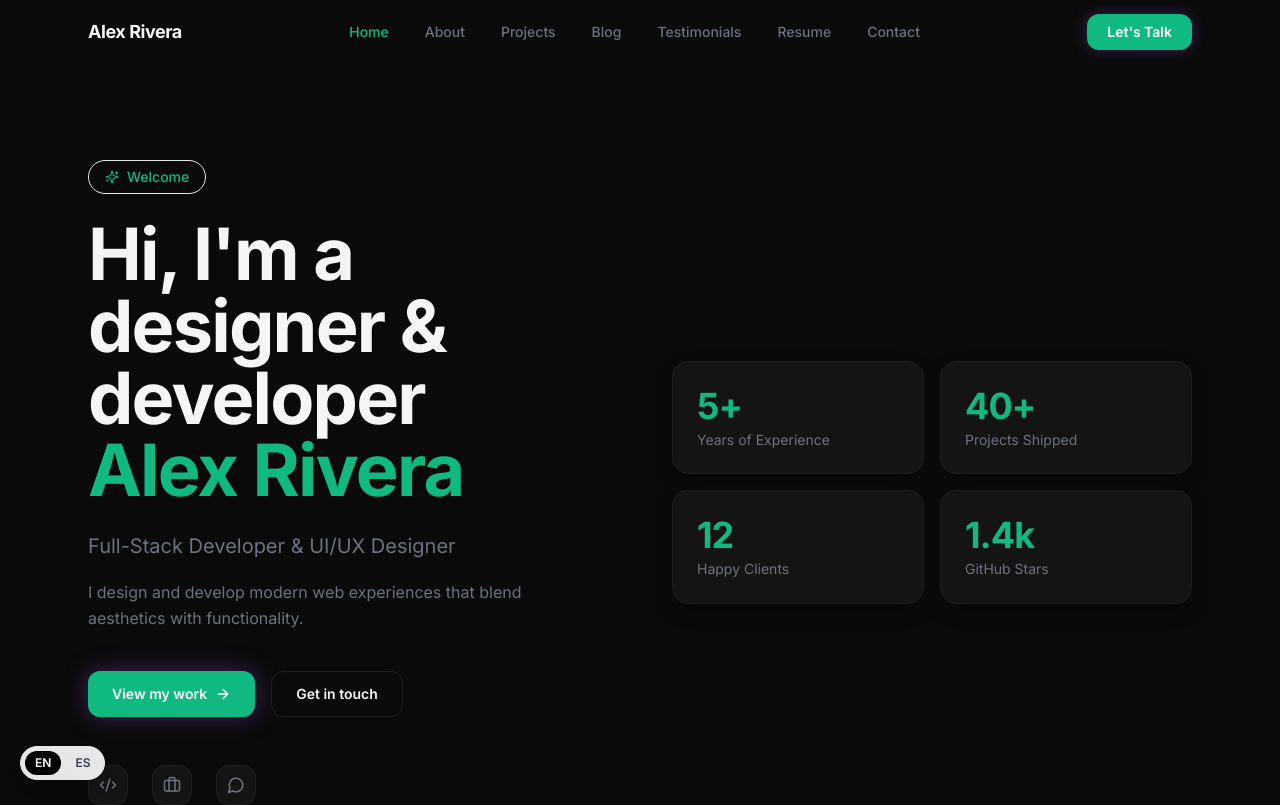
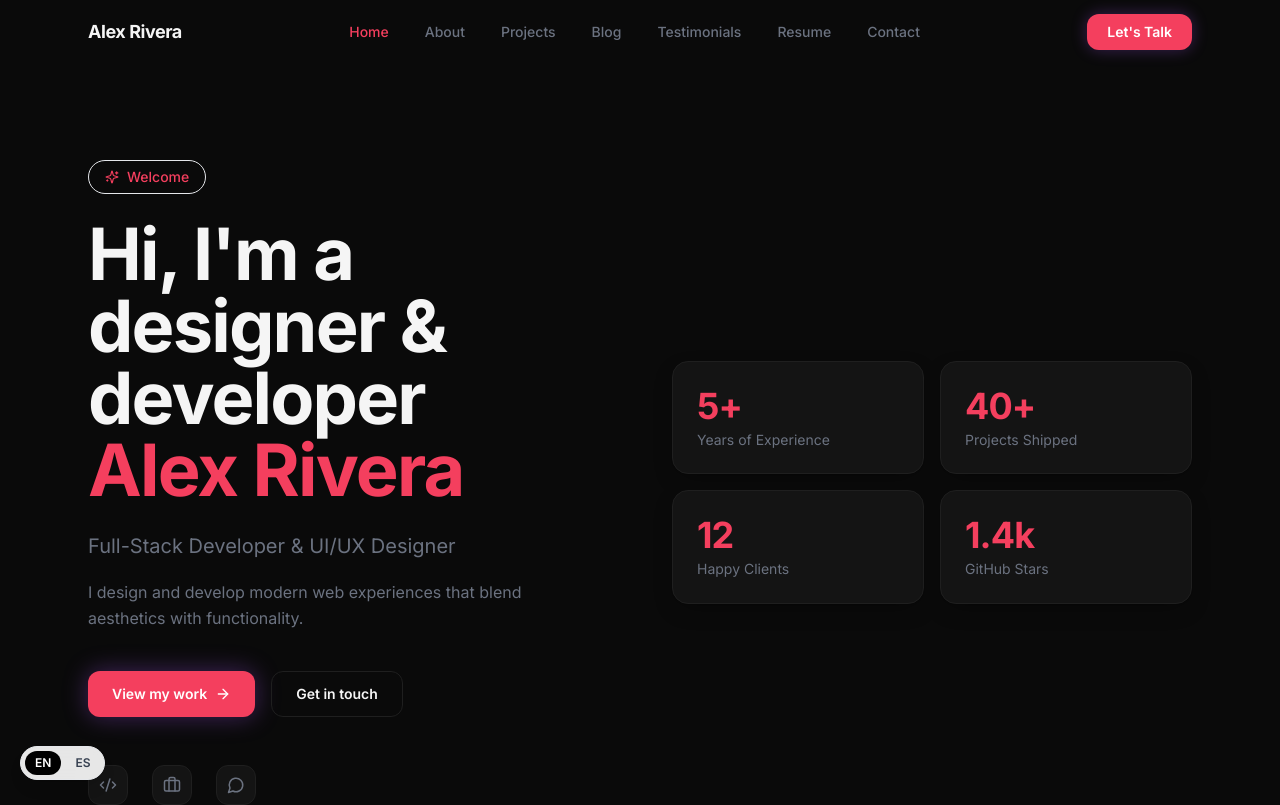
Before and after one commit to ranaasad01/atomic-build-a-modern-portfolio-website-with-da-8d5363ce, a Next.js app: page / in a window 1280 px wide. Shown: the top 805 px of the page. Built offline with nearby package versions, Linux system fonts and the light colour scheme.

Commit message:
style: update theme tokens

```diff
--- a/app/globals.css
+++ b/app/globals.css
@@ -1,99 +1,196 @@
 @tailwind base;
+
 @tailwind components;
+
 @tailwind utilities;
+
+
 
 @import url('https://fonts.googleapis.com/css2?family=Inter:wght@300;400;500;600;700;800;900&family=DM+Sans:ital,opsz,wght@0,9..40,300;0,9..40,400;0,9..40,500;0,9..40,600;0,9..40,700;0,9..40,800&display=swap');
 
+
+
 :root {
+
   --background: #0A0A0A;
+
   --surface: #141414;
+
   --foreground: #F5F5F5;
+
   --muted: #6B7280;
-  --primary: #10b981;
-  --accent: #d946ef;
+
+  --primary: #f43f5e;
+
+  --accent: #f97316;
+
   --border: #1F1F1F;
+
   --glow-primary: rgba(168, 85, 247, 0.15);
+
   --glow-accent: rgba(99, 102, 241, 0.15);
-    --ring: #10b981;
+
+    --ring: #f43f5e;
 }
 
+
+
 * {
+
   box-sizing: border-box;
+
 }
 
+
+
 html {
+
   scroll-behavior: smooth;
+
 }
 
+
+
 body {
+
   background-color: var(--background);
+
   color: var(--foreground);
+
   font-family: 'Inter', 'DM Sans', sans-serif;
+
   font-size: 1rem;
+
   line-height: 1.7;
+
   -webkit-font-smoothing: antialiased;
+
   -moz-osx-font-smoothing: grayscale;
+
 }
 
+
+
 ::selection {
+
   background-color: var(--primary);
+
   color: #fff;
+
 }
 
+
+
 ::-webkit-scrollbar {
+
   width: 6px;
+
 }
 
+
+
 ::-webkit-scrollbar-track {
+
   background: var(--background);
+
 }
 
+
+
 ::-webkit-scrollbar-thumb {
+
   background: var(--border);
+
   border-radius: 3px;
+
 }
 
+
+
 ::-webkit-scrollbar-thumb:hover {
+
   background: var(--muted);
+
 }
 
+
+
 .glow-primary {
+
   box-shadow: 0 0 40px 0 var(--glow-primary);
+
 }
 
+
+
 .glow-accent {
+
   box-shadow: 0 0 40px 0 var(--glow-accent);
+
 }
 
+
+
 .gradient-text {
+
   background: linear-gradient(135deg, var(--primary), var(--accent));
+
   -webkit-background-clip: text;
+
   -webkit-text-fill-color: transparent;
+
   background-clip: text;
+
 }
 
+
+
 .gradient-border {
+
   position: relative;
+
 }
 
+
+
 .gradient-border::before {
+
   content: '';
+
   position: absolute;
+
   inset: 0;
+
   border-radius: inherit;
+
   padding: 1px;
+
   background: linear-gradient(135deg, var(--primary), var(--accent));
+
   -webkit-mask: linear-gradient(#fff 0 0) content-box, linear-gradient(#fff 0 0);
+
   -webkit-mask-composite: xor;
+
   mask-composite: exclude;
+
   pointer-events: none;
+
 }
 
+
+
 @layer utilities {
+
   .text-balance {
+
     text-wrap: balance;
+
   }
+
   .text-pretty {
+
     text-wrap: pretty;
+
   }
+
 }
```
